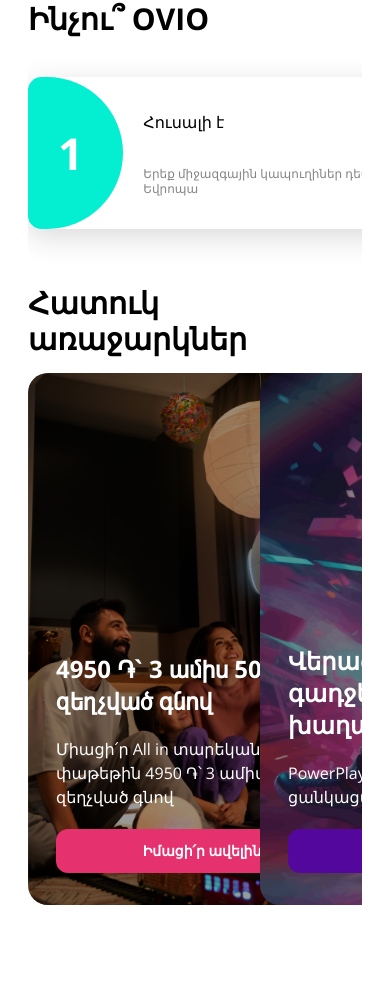
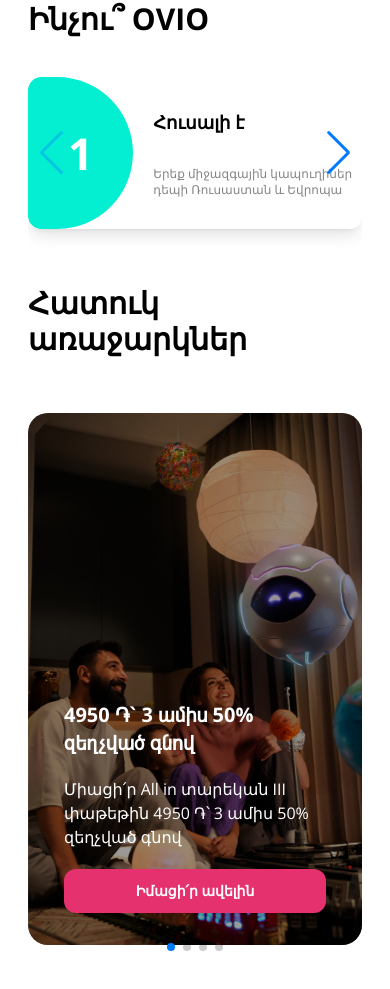
Before and after one commit to gevorg-moviex/ovio-web, a React (Vite) app: page / in a window 390 px wide. Shown: the part 829-1818 px from the top of the page. Built offline with nearby package versions, Linux system fonts and the light colour scheme; grey boxes are pictures that could not be loaded.

Commit message:
Finished all components media screen layouts

```diff
--- a/src/Components/Cards/cards.jsx
+++ b/src/Components/Cards/cards.jsx
@@ -10,48 +10,40 @@ export default function Cards() {
                 <h1 className="text-3xl font-bold">{cardsAm.title}</h1>
             </div>
             <Swiper
-                slidesPerView="auto"
-                spaceBetween={40}
-                pagination={{clickable: false}}
+                slidesPerView={1}
+                spaceBetween={20}
+                navigation
+                pagination={{ clickable: false }}
                 modules={[Navigation]}
-                style={{cursor: "grab", padding: "40px 0", borderRadius: "0 21px"}}
+                breakpoints={{
+                    800: {
+                        slidesPerView: 2,
+                        spaceBetween: 30,
+                    },
+                    1020: {
+                        slidesPerView: 3,
+                        spaceBetween: 35,
+                    },
+                    1420: {
+                        slidesPerView: 4,
+                        spaceBetween: 40,
+                    },
+                }}
+                className="cursor-grab py-10 rounded-r-[21px]"
             >
                 {cardsAm.products.map((item) => (
-                    <SwiperSlide key={item.number} style={{width: "453px", borderRadius: "20px"}}>
+                    <SwiperSlide key={item.number} className="w-[453px] my-10 rounded-[20px]">
+                        <div className="flex gap-5 h-[152px] shadow-lg rounded-[12px] overflow-hidden">
                             <div
-                                style={
-                                    {
-                                        display: "flex",
-                                        gap: "20px",
-                                        height: "152px",
-                                        boxShadow: "0 8px 30px 0 rgba(0,0,0,.15)",
-                                        borderRadius: "12px",
-                                    }
-                                }
+                                className={`bg-[${item.bgColor}] flex justify-center items-center rounded-[21px_120px_120px_21px] py-2 px-10 text-[44px] font-bold text-white`}
                             >
-                                <div
-                                    style=
-                                    {
-                                        {
-                                            backgroundColor: item.bgColor,
-                                            display: "flex",
-                                            justifyContent: "center",
-                                            alignItems: "center",
-                                            borderRadius: "21px 120px 120px 21px",
-                                            padding: "0 40px 0 30px",
-                                            fontSize: "44px",
-                                            fontWeight: "bold",
-                                            color: "white"
-                                        }
-                                    }
-                                >
-                                    <span>{item.number}</span>
-                                </div>
-                                <div style={{display: "flex", flexDirection: "column", justifyContent: "space-evenly"}}>
-                                    <h4>{item.title}</h4>
-                                    <p style={{fontSize: "12px", lineHeight: "1.2", color: "#858585"}}>{item.description}</p>
-                                </div>
+                                <span>{item.number}</span>
                             </div>
+                            <div className="flex flex-col justify-evenly">
+                                <h4 className="text-lg font-semibold">{item.title}</h4>
+                                <p className="text-xs text-[#858585] leading-4">{item.description}</p>
+                            </div>
+                        </div>
                     </SwiperSlide>
                 ))}
             </Swiper>
--- a/src/Components/Loading/loading.jsx
+++ b/src/Components/Loading/loading.jsx
@@ -6,7 +6,7 @@ const Loader = () => {
           <div className="absolute top-0 left-0 w-[15px] h-[15px] bg-[#22127a] animate-load"></div>
           <div className="absolute bottom-0 left-0 w-[15px] h-[15px] bg-[#22127a] animate-load"></div>
         </div>
-        <style jsx>{`
+        <style>{`
           @keyframes load {
             0% { left: 0; height: 30px; width: 15px; }
             50% { height: 8px; width: 40px; }
--- a/src/Components/News/news.jsx
+++ b/src/Components/News/news.jsx
@@ -7,8 +7,8 @@ export default function News() {
         <div className="pl-10 pb-10 mt-24 product560x:pl-20 product1190x:pl-36">
             <span className="text-3xl font-bold mx-5">{newsAm.title}</span>
             <Swiper
-                slidesPerView={4}
-                spaceBetween={150}
+                slidesPerView={4} // Default for large screens
+                spaceBetween={150} // Default space for large screens
                 breakpoints={{
                     1568: {
                         slidesPerView: 4,
@@ -20,38 +20,42 @@ export default function News() {
                     },
                     859: {
                         slidesPerView: 2,
-                        spaceBetween: -130
+                        spaceBetween: 20,
                     },
                     725: {
-                        spaceBetween: 10
+                        slidesPerView: 1,
+                        spaceBetween: 10,
                     },
                     616: {
                         slidesPerView: 1,
-                        spaceBetween: -210
-                    },
-                    515: {
-                        spaceBetween: -100
+                        spaceBetween: 20,
                     },
                     400: {
-                        spaceBetween: -50
-                    }
-
-
+                        slidesPerView: 1,
+                        spaceBetween: 10,
+                    },
                 }}
                 navigation
                 modules={[Navigation, Pagination]}
                 className="cursor-grab"
-                style={{display: "flex", justifyContent: "center"}}
+                style={{ display: "flex", justifyContent: "center" }}
             >
-                {newsAm.products.map((item => (
+                {newsAm.products.map((item) => (
                     <SwiperSlide key={item.id}>
-                        <div className="flex my-10 mx-5 flex-col w-[300px] product1310x:w-[364px] h-[380px] cursor-pointer hover:-translate-y-4 transition-all duration-300 shadow-topSide rounded-[20px]">
-                            <div style={{backgroundImage: `url(${item.imageUrl})`}} className="bg-cover flex flex-col items-end overflow-visible rounded-t-[20px] bg-center relative h-[50%] z-0">
-                                <span className={`${item.id % 2 == 0 ? "bg-[#53079d]" : "bg-[#04eed2]"} text-white px-3 py-1 rounded-tl-xl rounded-br-xl relative  right-6 -top-4 text-sm`}>{item.top}</span>
+                        <div className="flex my-10 mx-5 flex-col w-[85%] product1310x:w-[364px] h-[380px] cursor-pointer hover:-translate-y-4 transition-all duration-300 shadow-topSide rounded-[20px]">
+                            <div
+                                style={{ backgroundImage: `url(${item.imageUrl})` }}
+                                className="bg-cover flex flex-col items-end overflow-visible rounded-t-[20px] bg-center relative h-[50%] z-0"
+                            >
+                                <span className={`${item.id % 2 === 0 ? "bg-[#53079d]" : "bg-[#04eed2]"} text-white px-3 py-1 rounded-tl-xl rounded-br-xl relative right-6 -top-4 text-sm`}>
+                                    {item.top}
+                                </span>
                             </div>
                             <div className="h-[50%] px-4 flex flex-col justify-evenly">
                                 <div>
-                                    <span className="text-base font-semibold">{item.title.length > 45 ? `${item.title.substring(0, 45)}...` : `${item.title}`}</span>
+                                    <span className="text-base font-semibold">
+                                        {item.title.length > 45 ? `${item.title.substring(0, 45)}...` : `${item.title}`}
+                                    </span>
                                 </div>
                                 <div>
                                     <span className="text-sm font-[500]">{item.date}</span>
@@ -60,11 +64,13 @@ export default function News() {
                             </div>
                         </div>
                     </SwiperSlide>
-                )))}
+                ))}
             </Swiper>
-            <div className=" product885x:w-full">
-                <button className="bg-[#04eed2] w-[90%] product885x:w-auto font-semibold text-black border-none px-7 py-3 rounded-xl hover:text-white outline-none">Բոլոր նորությունները</button>
+            <div className="product885x:w-full">
+                <button className="bg-[#04eed2] w-[90%] product885x:w-auto font-semibold text-black border-none px-7 py-3 rounded-xl hover:text-white outline-none">
+                    Բոլոր նորությունները
+                </button>
             </div>
         </div>
-    )
-};
+    );
+}
--- a/src/Components/Suggestions/suggestion.jsx
+++ b/src/Components/Suggestions/suggestion.jsx
@@ -1,32 +1,46 @@
 import { Swiper, SwiperSlide } from "swiper/react";
 import 'swiper/swiper-bundle.css';
 import { suggestionsAm } from "../../../dataAm";
-import { Navigation } from "swiper/modules";
+import { Navigation, Pagination } from "swiper/modules";
 
 export default function Suggestions() {
     return (
         <div className="px-3 mt-4 product340x:px-7 product660x:px-28">
             <div>
-                <h1 className="text-3xl font-bold pb-4">{suggestionsAm.title}</h1>
+                <h1 className="text-3xl w-full font-bold pb-4">{suggestionsAm.title}</h1>
             </div>
             <Swiper
-                slidesPerView={2}
-                spaceBetween={130}
-                pagination={{ clickable: false }}
-                modules={[Navigation]}
+                slidesPerView={1}
+                spaceBetween={10}
+                pagination={{ clickable: true }}
+                modules={[Navigation, Pagination]}
+                breakpoints={{
+                    640: {
+                        slidesPerView: 2,
+                        spaceBetween: 20,
+                    },
+                    1024: {
+                        slidesPerView: 3,
+                        spaceBetween: 30,
+                    },
+                    1744: {
+                        slidesPerView: 3,
+                        spaceBetween: 50,
+                    },
+                }}
             >
                 {suggestionsAm.products.map((item) => (
                     <SwiperSlide key={item.id}>
                         <div
-                            className="relative flex justify-center bg-cover bg-center items-end h-[532px] py-8 px-7 text-white rounded-[20px] hover:-translate-y-5 transition-all duration-500 cursor-pointer w-[348px] product970x:w-[448px]"
+                            className="relative my-10 flex justify-center bg-cover bg-center items-end h-[532px] py-8 px-7 text-white rounded-[20px] hover:-translate-y-5 transition-all duration-500 cursor-pointer w-full product640x:max-w-[348px] product970x:max-w-[448px]"
                             style={{ backgroundImage: `url(${item.imageUrl})` }}
                         >
                             <div className="absolute inset-0 bg-black opacity-40 rounded-[20px]" />
-                            <div className="relative flex flex-col gap-5 z-10">
-                                <p className="text-2xl font-bold">{item.title}</p>
+                            <div className="px-2 product1260x:px-0 relative flex flex-col gap-5 z-10">
+                                <p className="text-xl product1260x:text-2xl font-bold">{item.title}</p>
                                 <p className="text-base">{item.description}</p>
                                 <button
-                                    className={`w-auto md:w-[292px] py-3 text-white text-center transition-all duration-300 ${item.id == 1 ? "bg-[#E5326F]" : "bg-[#53079D]"} cursor-pointer text-sm font-semibold rounded-xl hover:brightness-[140%]`}
+                                    className={`w-auto product1260x:w-[292px] py-3 text-white text-center transition-all duration-300 ${item.id === 1 ? "bg-[#E5326F]" : "bg-[#53079D]"} cursor-pointer text-sm font-semibold rounded-xl hover:brightness-[140%]`}
                                 >
                                     Իմացի՛ր ավելին
                                 </button>
@@ -35,6 +49,7 @@ export default function Suggestions() {
                     </SwiperSlide>
                 ))}
             </Swiper>
+
         </div>
     );
 }
```
Also changed, not shown: public/Navigations/arrow-left.svg (added).
